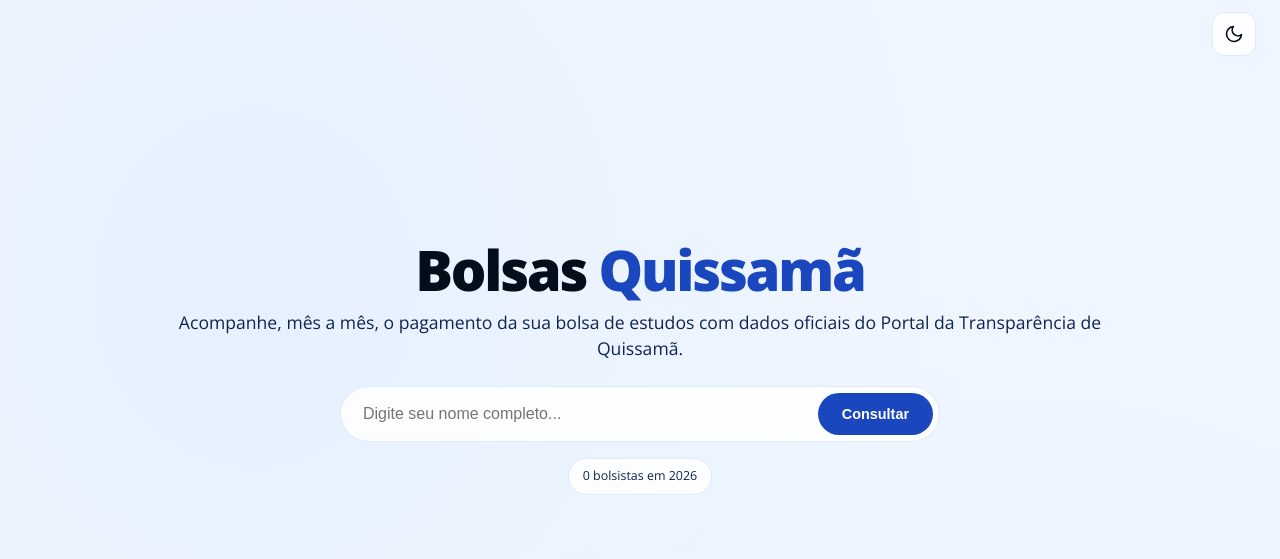
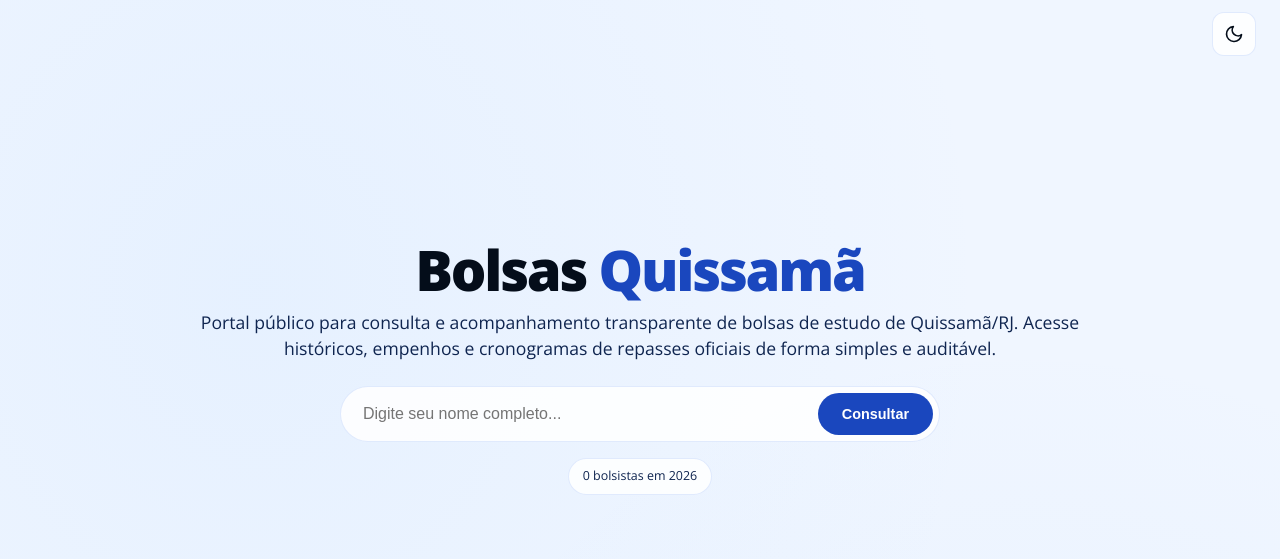
Before and after one commit to kevinbsr/bolsas-quissama, a FastAPI app: page / in a window 1280 px wide. Shown: the top 559 px of the page. Run offline with FastAPI, Linux system fonts and the light colour scheme; data that the repository does not hold is empty.

Commit message:
docs: melhorar o texto de apresentação do portal e atualizar metadados
- templates/index.html:
  - Modificado o subtítulo de apresentação para destacar o propósito do portal como um portal público de transparência, consulta e acompanhamento público com dados oficiais de forma simples e auditável.
  - Atualizada a meta tag de descrição para melhor alinhamento e indexação.
  - Atualizado o título da aba do navegador para 'Portal de Transparência · Bolsas Quissamã'.
  - Cache-busting dos arquivos estáticos incrementado para v=1.2.3.

```diff
--- a/templates/index.html
+++ b/templates/index.html
@@ -5,12 +5,12 @@
     <meta name="viewport" content="width=device-width, initial-scale=1.0" />
     <meta
       name="description"
-      content="Dashboard moderno para acompanhamento de bolsas de estudo em Quissamã/RJ."
+      content="Portal público de transparência para consulta, análise e acompanhamento de bolsas de estudo de Quissamã/RJ."
     />
     <meta name="theme-color" content="#0f172a" />
     <link rel="icon" type="image/svg+xml" href="/static/favicon.svg" />
-    <title>Dashboard · Bolsas Quissamã</title>
-    <link rel="stylesheet" href="/static/style.css?v=1.2.2" />
+    <title>Portal de Transparência · Bolsas Quissamã</title>
+    <link rel="stylesheet" href="/static/style.css?v=1.2.3" />
     <script
       defer
       src="https://cdn.jsdelivr.net/npm/chart.js@4.4.1/dist/chart.umd.min.js"
@@ -21,7 +21,7 @@
       href="https://fonts.googleapis.com/css2?family=Open+Sans:wght@300..800&display=swap"
       rel="stylesheet"
     />
-    <script defer src="/static/app.js?v=1.2.1"></script>
+    <script defer src="/static/app.js?v=1.2.3"></script>
   </head>
   <body class="initial-state">
     <button id="themeToggle" class="theme-toggle" title="Alternar tema">
@@ -51,8 +51,8 @@
         <h1>Bolsas <span>Quissamã</span></h1>
       </a>
       <p class="sub">
-        Acompanhe, mês a mês, o pagamento da sua bolsa de estudos com dados
-        oficiais do Portal da Transparência de Quissamã.
+        Portal público para consulta e acompanhamento transparente de bolsas de estudo de Quissamã/RJ.
+        Acesse históricos, empenhos e cronogramas de repasses oficiais de forma simples e auditável.
       </p>
 
       <form id="formBusca" class="busca-wrapper">
```
